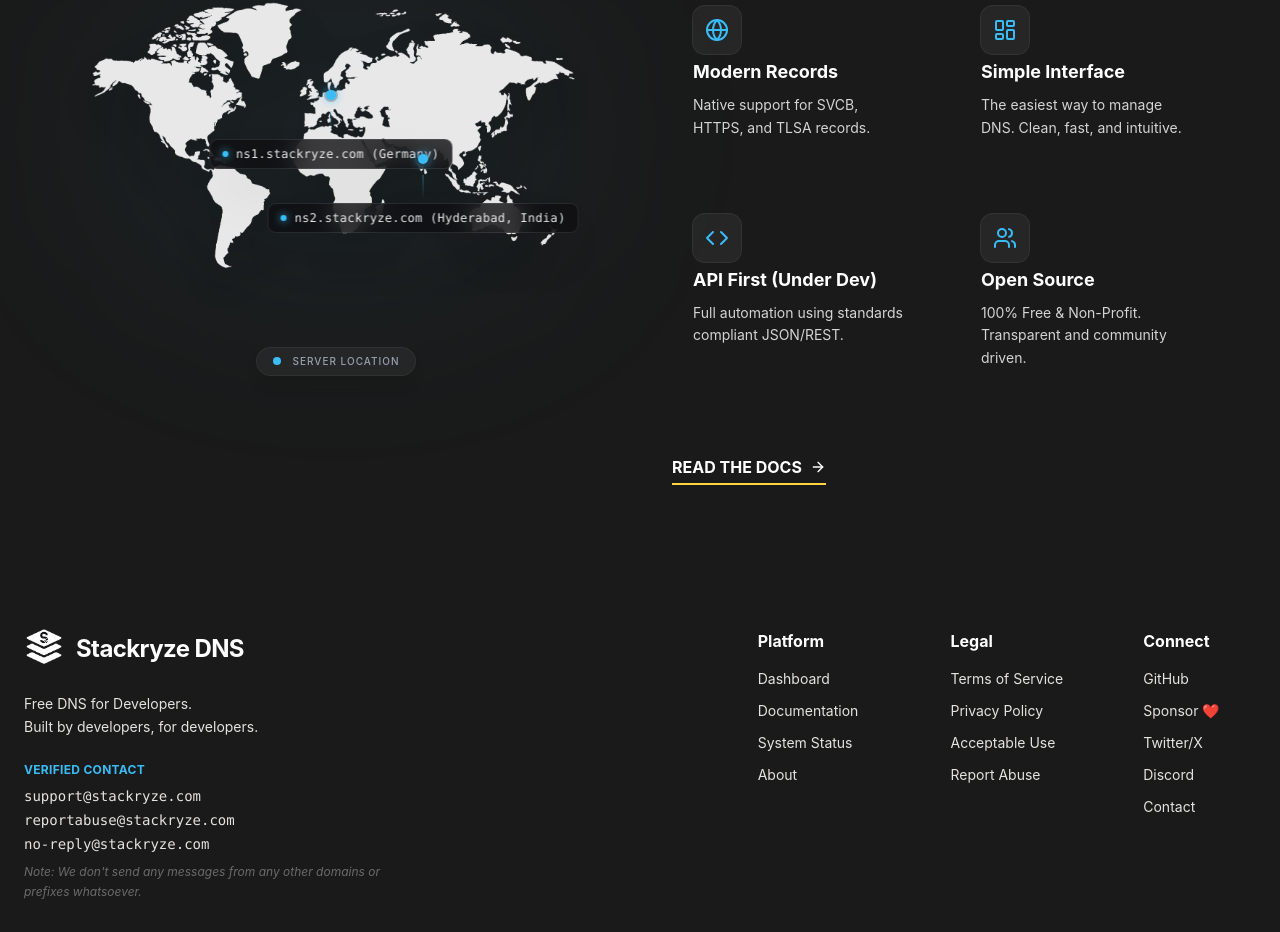
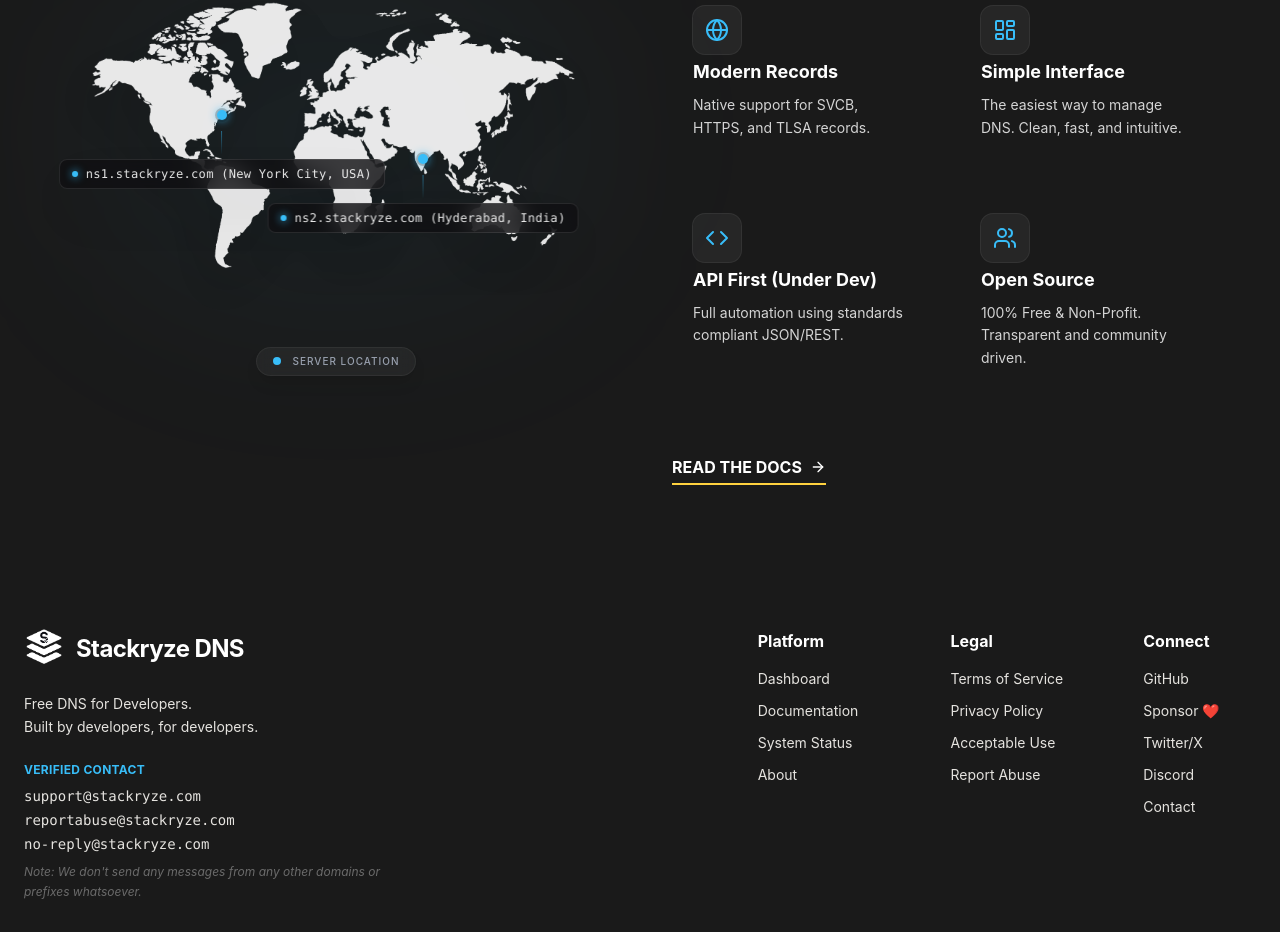
Before and after one commit to stackryze/DNS, a React (Vite) app: page / in a window 1280 px wide. Shown: the part 1348-2280 px from the top of the page. Built offline with nearby package versions, Linux system fonts and the light colour scheme; no server answers.

Commit message:
chore: Update ns1.stackryze.com pin location from Germany to New York City on the WorldMap.

```diff
--- a/src/components/WorldMap.jsx
+++ b/src/components/WorldMap.jsx
@@ -5,7 +5,7 @@
     // Percentages relative to the map image
     // Calibrated based on user feedback (Germany adjusted, Hyderabad confirmed)
     const pins = [
-        { name: "ns1.stackryze.com (Germany)", top: "39.5%", left: "49%" },
+        { name: "ns1.stackryze.com (New York City, USA)", top: "45%", left: "29%" },
         { name: "ns2.stackryze.com (Hyderabad, India)", top: "57%", left: "66%" }
     ];
 
```
